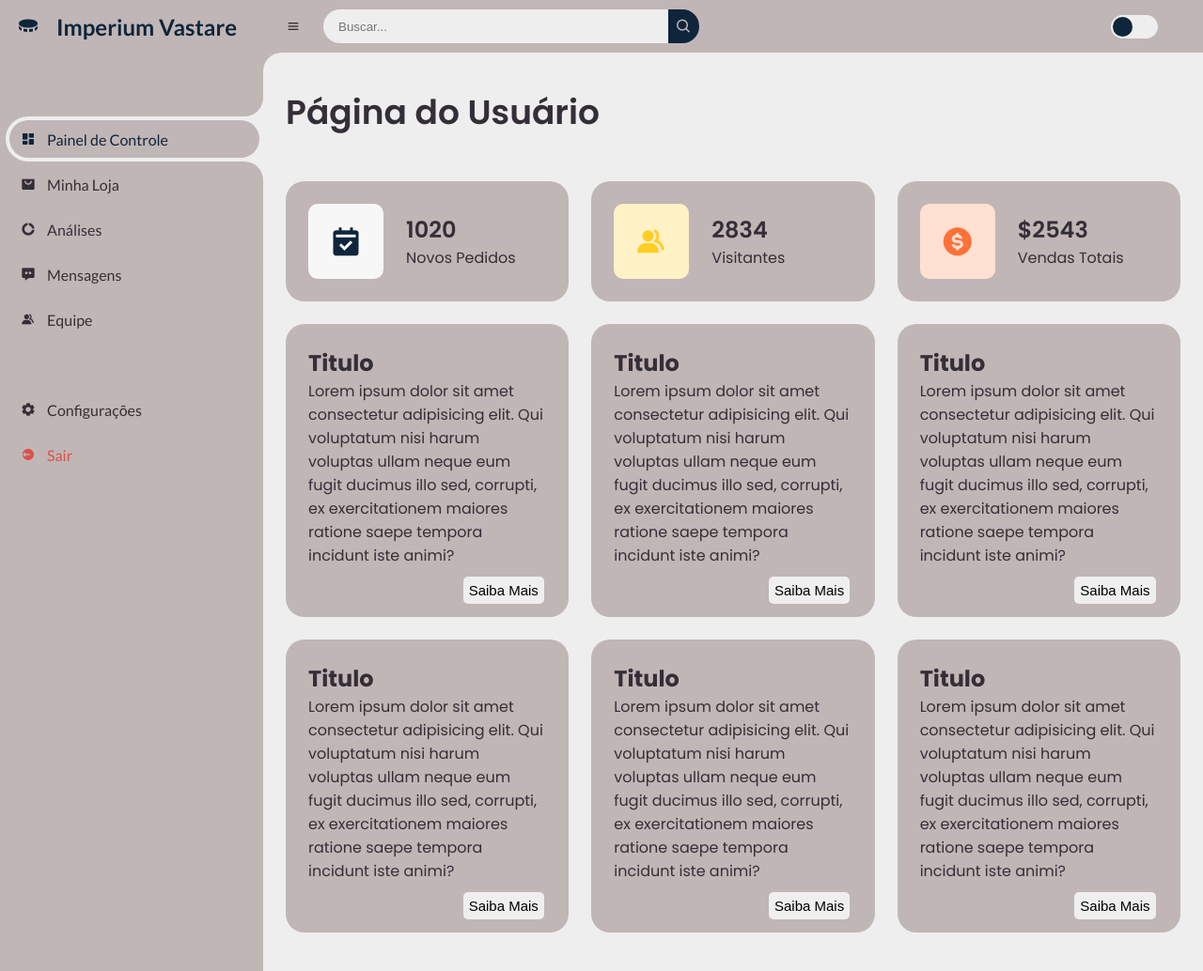
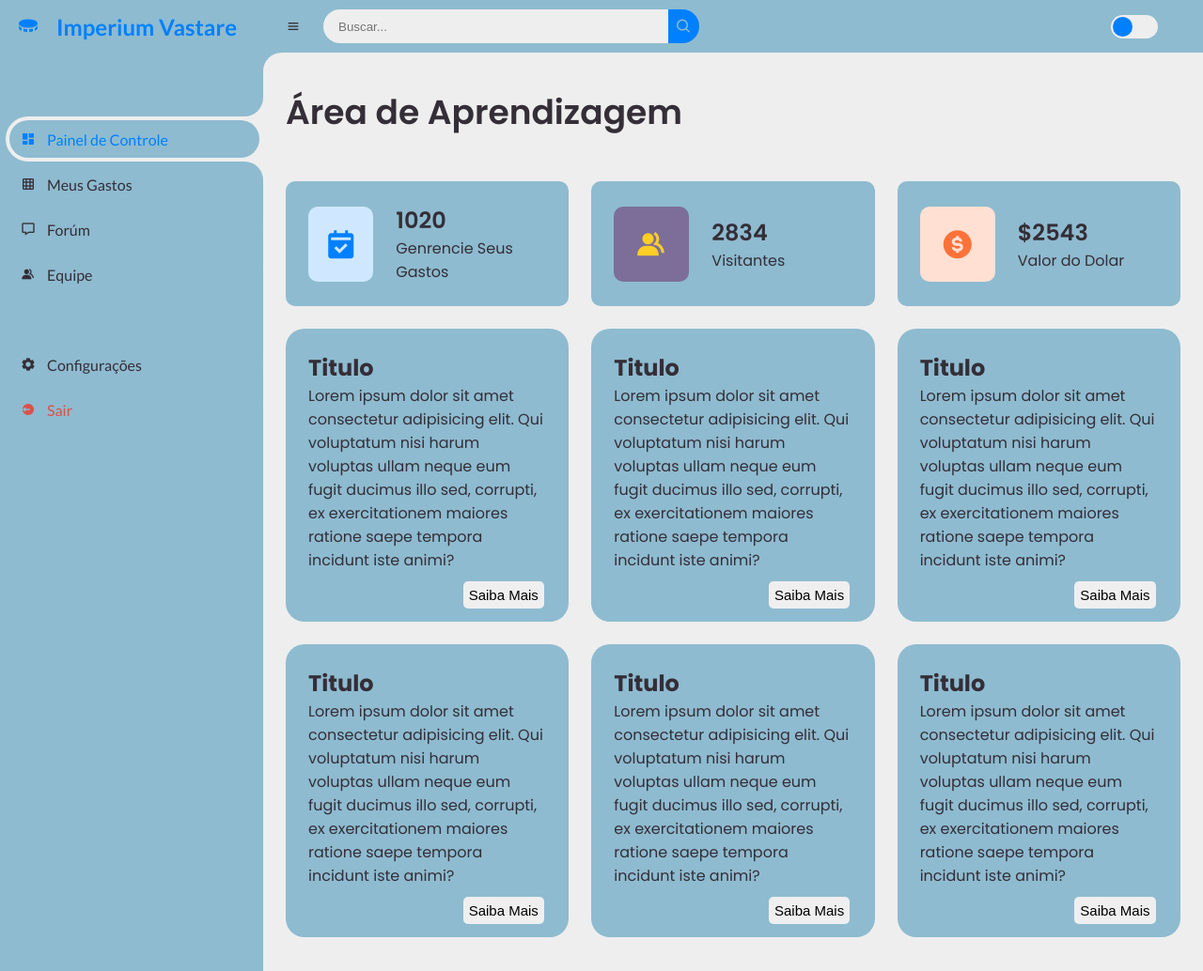
Before and after one commit to fernandohumberto/Imperium_Vastare-, a PHP site: page / in a window 1280 px wide. Shown: the whole page at 94% size. Run offline with PHP 8.4, Linux system fonts and the light colour scheme.

Commit message:
paleta de cores

```diff
--- a/Tela_Inicial/index.html
+++ b/Tela_Inicial/index.html
@@ -10,7 +10,7 @@
 	<!-- Meu CSS -->
 	<link rel="stylesheet" href="style.css">
 
-	<title>AdminHub</title>
+	<title>Imperium Vastare</title>
 </head>
 
 <body>
@@ -31,22 +31,23 @@
 			</li>
 			<li>
 				<a href="#">
-					<i class='bx bxs-shopping-bag-alt'></i>
-					<span class="text">Minha Loja</span>
+					<i class='bx bx-grid'></i>
+					<span class="text">Meus Gastos</span>
 				</a>
 			</li>
 			<li>
 				<a href="#">
-					<i class='bx bxs-doughnut-chart'></i>
-					<span class="text">Análises</span>
+					<i class='bx bx-message'></i>
+					<span class="text">Forúm</span>
 				</a>
 			</li>
-			<li>
+
+<!-- 			<li>
 				<a href="#">
 					<i class='bx bxs-message-dots'></i>
 					<span class="text">Mensagens</span>
 				</a>
-			</li>
+			</li> -->
 			<li>
 				<a href="#">
 					<i class='bx bxs-group'></i>
@@ -100,7 +101,7 @@
 		<main>
 			<div class="head-title">
 				<div class="left">
-					<h1>Página do Usuário</h1>
+					<h1>Área de Aprendizagem</h1>
 				<!-- 	<ul class="breadcrumb">
 						<li>
 							<a href="#">Painel de Controle</a>
@@ -118,7 +119,7 @@
 					<i class='bx bxs-calendar-check'></i>
 					<span class="text">
 						<h3>1020</h3>
-						<p>Novos Pedidos</p>
+						<p>Genrencie Seus Gastos</p>
 					</span>
 				</li>
 				<li>
@@ -132,11 +133,10 @@
 					<i class='bx bxs-dollar-circle'></i>
 					<span class="text">
 						<h3>$2543</h3>
-						<p>Vendas Totais</p>
+						<p>Valor do Dolar</p>
 					</span>
 				</li>
 			</ul>
-
 
 			<div class="table-data">
 				<div class="order">
--- a/Tela_Inicial/script.js
+++ b/Tela_Inicial/script.js
@@ -61,12 +61,15 @@ window.addEventListener('resize', function () {
 
 
 
+
 const switchMode = document.getElementById('switch-mode');
 
 switchMode.addEventListener('change', function () {
 	if(this.checked) {
 		document.body.classList.add('dark');
+		document.body.classList.add('Font-dark');
 	} else {
 		document.body.classList.remove('dark');
+		document.body.classList.remove('Font-dark');
 	}
 })
--- a/Tela_Inicial/style.css
+++ b/Tela_Inicial/style.css
@@ -17,34 +18,36 @@ li {
 :root {
 	--poppins: 'Poppins', sans-serif;
 	--lato: 'Lato', sans-serif;
-	--light: #c0b6b6;
-	--blue: #0e253b;
-	--light-blue: #f7f7f7;
+
+	--light: #8ebbd0;
+	--blue: #0080ff;
+	--light-blue: #CFE8FF;
 	--grey: #eee;
-
+	--dark-grey: #AAAAAA;
+	--dark: #342E37;
 	--red: #DB504A;
 	--yellow: #FFCE26;
-	--light-yellow: #FFF2C6;
+	--light-yellow: #7c6e99;
 	--orange: #FD7238;
 	--light-orange: #FFE0D3;
 
 
-	/* Cores dark */
-	--dark-grey: #AAAAAA;
-	--dark: #342E37;
+
 }
 
 html {
 	overflow-x: hidden;
 }
 
+/* Cores de background  escuro*/
 body.dark {
-	--light: #0C0C1E;
-	--grey: #060714;
+	--light: #05050f;
+	--grey: #1b1f46;
 	--dark: #FBFBFB;
 }
 
-body {
+
+body{
 	background: var(--grey);
 	overflow-x: hidden;
 }
@@ -417,11 +369,14 @@ body {
 #content main .box-info li {
 	padding: 24px;
 	background: var(--light);
-	border-radius: 20px;
+	border-radius: 10px;
 	display: flex;
 	align-items: center;
 	grid-gap: 24px;
+
 }
+
+
 
 #content main .box-info li .bx {
 	width: 80px;
@@ -431,16 +386,21 @@ body {
 	display: flex;
 	justify-content: center;
 	align-items: center;
+	background-color: #000000;
+
+
 }
 
 #content main .box-info li:nth-child(1) .bx {
 	background: var(--light-blue);
 	color: var(--blue);
+
 }
 
 #content main .box-info li:nth-child(2) .bx {
 	background: var(--light-yellow);
 	color: var(--yellow);
+
 }
 
 #content main .box-info li:nth-child(3) .bx {
```
Also changed, not shown: other parts of Tela_Inicial/style.css (+3 -52 lines).
